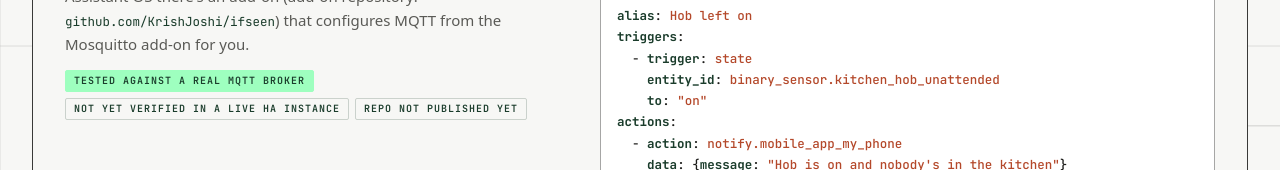
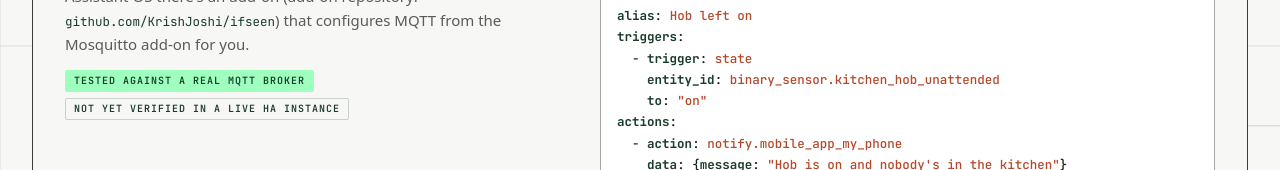
Before and after one commit to KrishJoshi/ifseen, a plain HTML site: page docs/index.html in a window 1280 px wide. Shown: the part 11474-11644 px from the top of the page. Drawn offline with Linux system fonts and the light colour scheme; a web font is replaced by a local one.

Commit message:
docs: drop 'repo not published yet' chip now that it's live

```diff
--- a/docs/index.html
+++ b/docs/index.html
@@ -639,7 +639,7 @@
                 <li><code>sensor.kitchen_status</code> · <code>_cost_per_hour</code> · <code>_model_calls</code></li>
               </ul>
               <p>Any HA camera works as the source through <code>camera_proxy</code>. On Home Assistant OS there's an add-on (add-on repository: <code>github.com/KrishJoshi/ifseen</code>) that configures MQTT from the Mosquitto add-on for you.</p>
-              <div class="chips"><span class="chip mint">tested against a real MQTT broker</span><span class="chip ghost">not yet verified in a live HA instance</span><span class="chip ghost">repo not published yet</span></div>
+              <div class="chips"><span class="chip mint">tested against a real MQTT broker</span><span class="chip ghost">not yet verified in a live HA instance</span></div>
             </div>
             <div class="int-code">
               <div class="mock">
```
